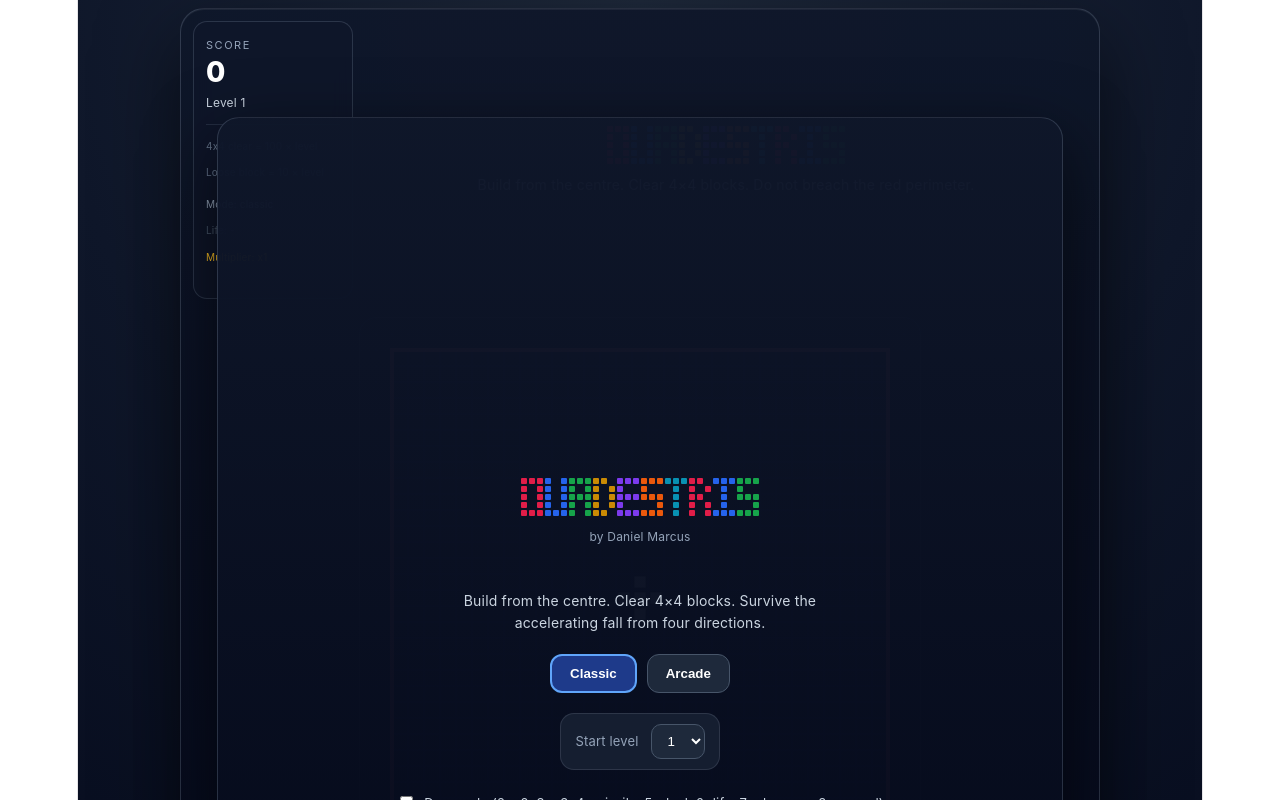
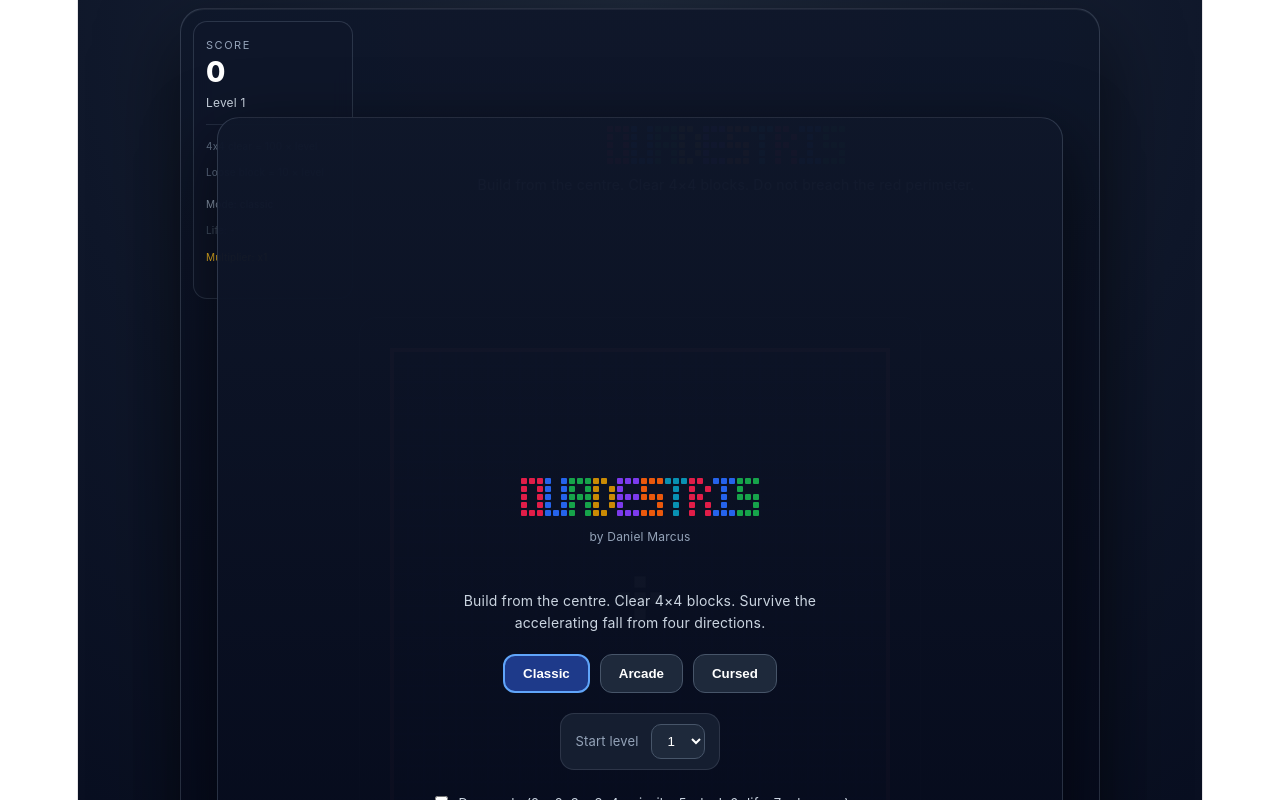
Before and after one commit to danielmarcus1234-max/Quadestris, a React (Vite) app: page / in a window 1280 px wide. Shown: the top 800 px of the page. Built offline with nearby package versions, Linux system fonts and the light colour scheme.

Commit message:
cursed 2

```diff
--- a/src/App.jsx
+++ b/src/App.jsx
@@ -442,18 +442,6 @@ export default function FourDirectionTetris() {
           };
         }
 
-        if (roll < 0.985) {
-          return {
-            id: crypto.randomUUID(),
-            x,
-            y,
-            size:3,
-            type:'cursed',
-            turnsLeft: POWERUP_TURNS,
-            collected:false
-          };
-        }
-
         if (!hasExtraLife) {
           return {
             id: crypto.randomUUID(),
@@ -525,7 +513,7 @@ export default function FourDirectionTetris() {
   }
 
   function maybeSpawnPowerUp(board) {
-    if (gameMode !== "arcade") return;
+    if (gameMode !== "arcade" && gameMode !== "cursed") return;
     setPowerUps(prev => {
       const aged = prev
         .map(p => ({ ...p, turnsLeft: p.turnsLeft - 1 }))
@@ -540,7 +528,7 @@ export default function FourDirectionTetris() {
   }
 
   function collectPowerUps(activePiece, sourceBoard = board, hasOtherActivePiece = false) {
-    if (gameMode !== "arcade" || !activePiece || !powerUps.length) {
+    if ((gameMode !== "arcade" && gameMode !== "cursed") || !activePiece || !powerUps.length) {
       return { collected: false, removePiece: false };
     }
 
@@ -562,7 +550,6 @@ export default function FourDirectionTetris() {
     const dualCollected = collected.some(p => p.type === 'dual');
     const slowMoCollected = collected.some(p => p.type === 'slowmo');
     const reverseCollected = collected.some(p => p.type === 'reverse');
-    const cursedCollected = collected.some(p => p.type === 'cursed');
     const multiplierPickups = collected.filter(p => p.type === 'multiplier');
     const strongest = multiplierPickups.length
       ? Math.max(...multiplierPickups.map(p => p.multiplier))
@@ -612,12 +599,6 @@ export default function FourDirectionTetris() {
       setTimeout(() => setMultiplierPopup(""), 900);
     }
 
-    if (cursedCollected) {
-      setPendingCursedPiece(true);
-      setMultiplierPopup("CURSED NEXT");
-      setTimeout(() => setMultiplierPopup(""), 1000);
-    }
-
     setScoreFlash("");
     setDestroyedPiece(activePiece);
 
@@ -629,8 +610,8 @@ export default function FourDirectionTetris() {
       }
 
       addScore(
-        lifeCollected ? 100 : missileCollected ? 150 : dualCollected ? 180 : slowMoCollected ? 120 : reverseCollected ? 120 : cursedCollected ? 140 : 25 * strongest,
-        lifeCollected ? "life" : missileCollected ? "missile" : dualCollected ? "dual" : slowMoCollected ? "slow" : reverseCollected ? "reverse" : cursedCollected ? "cursed" : "orb"
+        lifeCollected ? 100 : missileCollected ? 150 : dualCollected ? 180 : slowMoCollected ? 120 : reverseCollected ? 120 : 25 * strongest,
+        lifeCollected ? "life" : missileCollected ? "missile" : dualCollected ? "dual" : slowMoCollected ? "slow" : reverseCollected ? "reverse" : "orb"
       );
 
     }, 220);
@@ -758,9 +739,16 @@ export default function FourDirectionTetris() {
     return false;
   }
 
+  function shouldUseCursedPool() {
+    return gameMode === "cursed" && Math.random() < 0.5;
+  }
+
   function nextSpawnPiece(forcedSide = null) {
     if (pendingCursedPiece) {
       setPendingCursedPiece(false);
+      return randomPiece(forcedSide, CURSED_SHAPES);
+    }
+    if (shouldUseCursedPool()) {
       return randomPiece(forcedSide, CURSED_SHAPES);
     }
     return randomPiece(forcedSide);
@@ -780,10 +768,12 @@ export default function FourDirectionTetris() {
   }
 
   function spawnDual(nextBoard) {
-    const useCursed = pendingCursedPiece;
+    const useCursed = pendingCursedPiece || shouldUseCursedPool();
     for (let attempt = 0; attempt < 80; attempt++) {
       const first = useCursed ? randomPiece(null, CURSED_SHAPES) : randomPiece();
-      const second = randomPiece(oppositeSide(first.side));
+      const second = shouldUseCursedPool()
+        ? randomPiece(oppositeSide(first.side), CURSED_SHAPES)
+        : randomPiece(oppositeSide(first.side));
       const overlapEachOther = pieceCells(first).some(a =>
         pieceCells(second).some(b => a.x === b.x && a.y === b.y)
       );
@@ -1142,14 +1132,13 @@ export default function FourDirectionTetris() {
     const onKey = e => {
       const key = e.key.toLowerCase();
 
-      if (devMode && screen === "playing" && gameMode === "arcade") {
+      if (devMode && screen === "playing" && (gameMode === "arcade" || gameMode === "cursed")) {
         if (key === "2") spawnDebugPowerUp("multiplier2");
         if (key === "3") spawnDebugPowerUp("multiplier3");
         if (key === "4") spawnDebugPowerUp("missile");
         if (key === "5") spawnDebugPowerUp("dual");
         if (key === "6") spawnDebugPowerUp("life");
         if (key === "7") spawnDebugPowerUp("slowmo");
-        if (key === "8") spawnDebugPowerUp("cursed");
       }
 
       const piece = pieces[0];
@@ -1296,9 +1285,6 @@ export default function FourDirectionTetris() {
       if (power.type === 'reverse') {
         color = flashOn ? '#ffffff' : '#a855f7';
       }
-      if (power.type === 'cursed') {
-        color = flashOn ? '#ffffff' : '#a855f7';
-      }
       if (power.type === 'slowmo') {
         color = flashOn ? '#ffffff' : '#22d3ee';
       }
@@ -1465,6 +1451,20 @@ export default function FourDirectionTetris() {
                 >
                   Arcade
                 </button>
+                <button
+                  onClick={() => setGameMode('cursed')}
+                  style={{
+                    padding:'10px 18px',
+                    borderRadius:'12px',
+                    border: gameMode === 'cursed' ? '2px solid #a855f7' : '1px solid #475569',
+                    background: gameMode === 'cursed' ? '#4c1d95' : '#1e293b',
+                    color:'white',
+                    cursor:'pointer',
+                    fontWeight:700
+                  }}
+                >
+                  Cursed
+                </button>
               </div>
               <div style={{ display:'flex', alignItems:'center', gap:'12px', background:'rgba(30,41,59,0.65)', border:'1px solid rgba(148,163,184,0.18)', borderRadius:'14px', padding:'10px 14px' }}>
                 <span style={{ fontSize:'13px', color:'#94a3b8' }}>Start level</span>
@@ -1482,7 +1482,7 @@ export default function FourDirectionTetris() {
                   checked={devMode}
                   onChange={e => setDevMode(e.target.checked)}
                 />
-                Dev mode (2=x2, 3=x3, 4=missile, 5=dual, 6=life, 7=slow-mo, 8=cursed)
+                Dev mode (2=x2, 3=x3, 4=missile, 5=dual, 6=life, 7=slow-mo)
               </label>
               <button onClick={startGame} style={{ padding:'12px 32px', borderRadius:'12px', background:'#2563eb', color:'white', border:'none', cursor:'pointer', fontWeight:'bold' }}>Play</button>
             </div>
```
